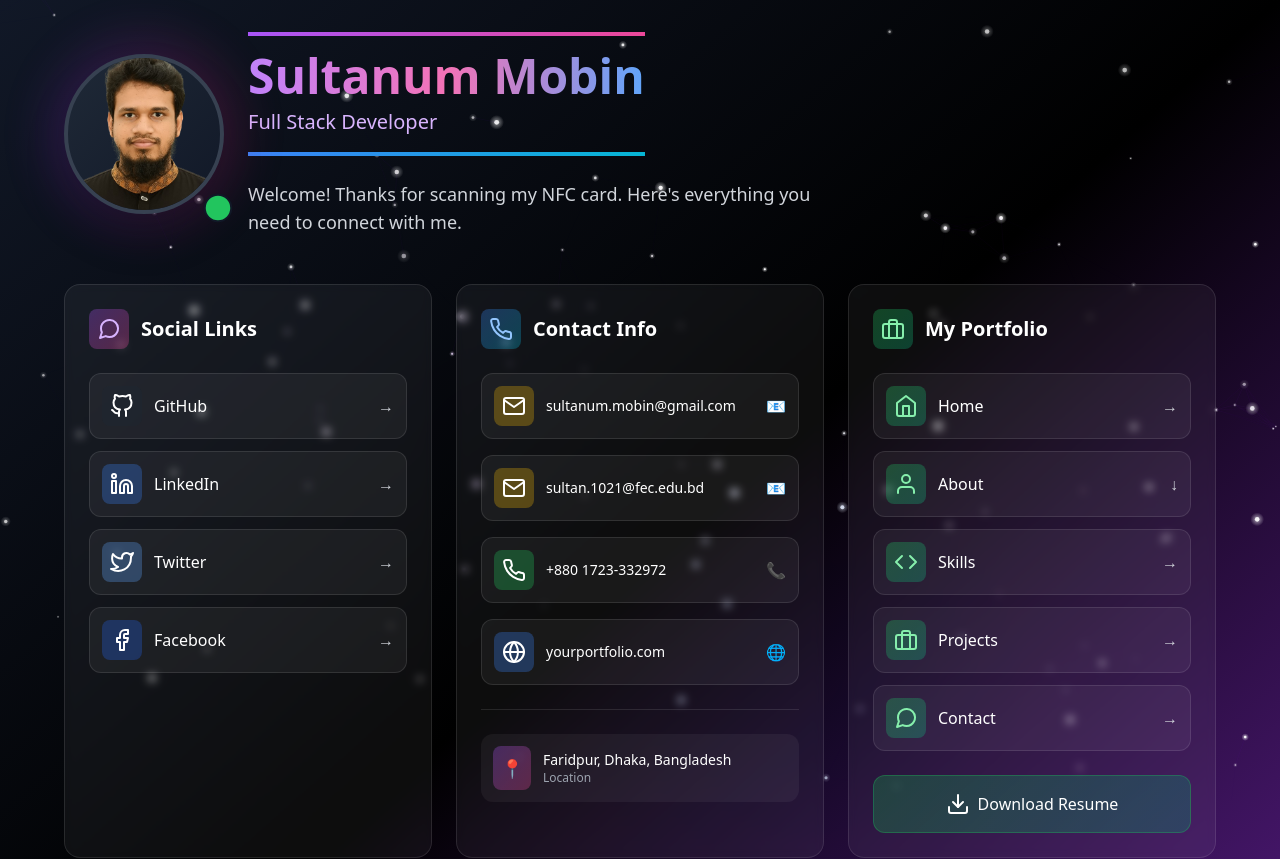
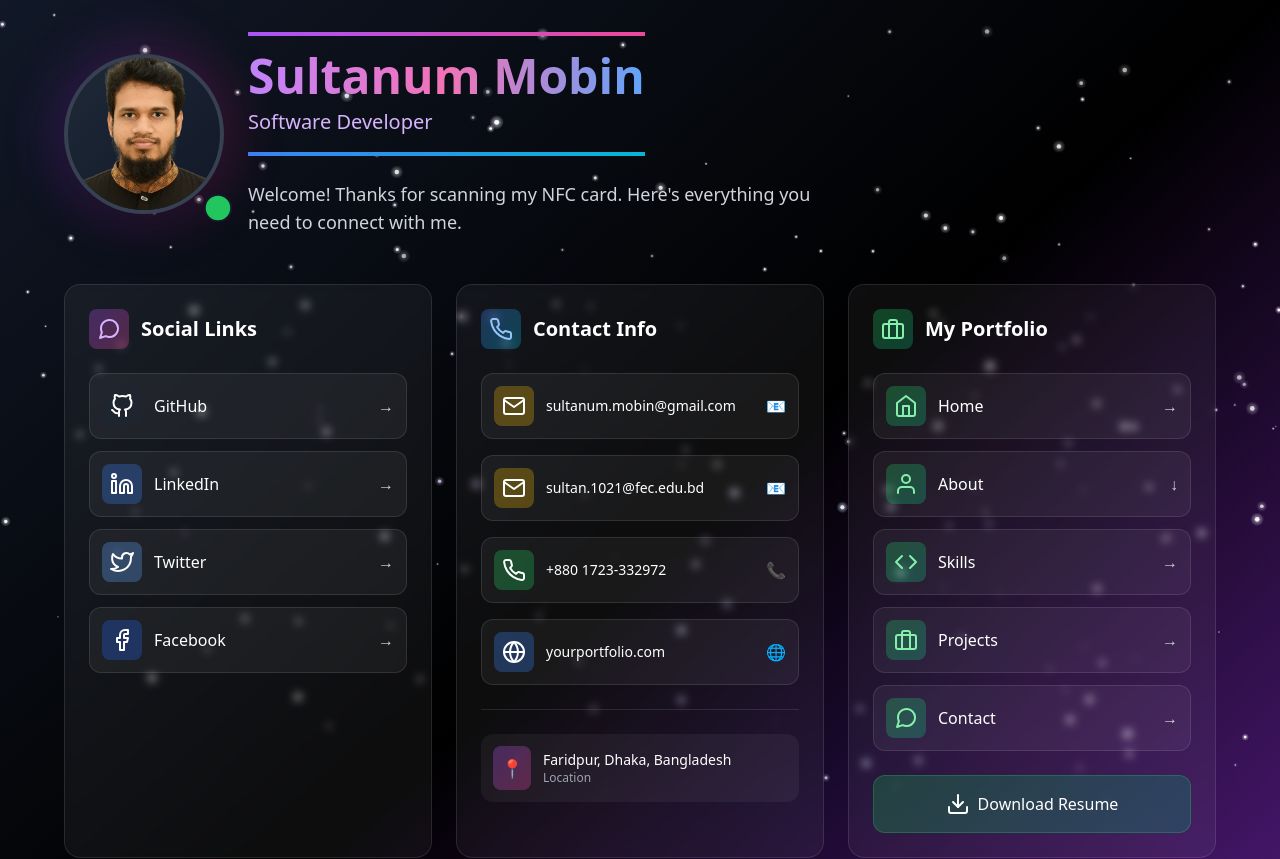
Before and after one commit to smsultan76/portfolio, a Next.js app: page /scan in a window 1280 px wide. Shown: the top 859 px of the page. Built offline with nearby package versions, Linux system fonts and the light colour scheme.

Commit message:
Added title on page

```diff
--- a/app/config/user-config.ts
+++ b/app/config/user-config.ts
@@ -1,6 +1,6 @@
 export const USER_CONFIG = {
   name: "Sultanum Mobin",
-  title: "Full Stack Developer",
+  title: "Software Developer",
   email: "sultanum.mobin@gmail.com",
   alternateEmail: "sultan.1021@fec.edu.bd",
   phone: "+880 1723-332972",
--- a/app/scan/page.tsx
+++ b/app/scan/page.tsx
@@ -13,7 +13,8 @@ export default function NFCRedirectPage() {
 
   return (
     <div className="relative min-h-screen overflow-hidden bg-gradient-to-br from-gray-900 via-black to-purple-900">
-      <StarBackground starCount={120} mouseFollowStrength={0.3} />
+    <title>{USER_CONFIG.name}</title>
+      <StarBackground starCount={200} mouseFollowStrength={0.3} />
 
       {/* Gradient Orbs */}
       <div className="absolute inset-0">
```
